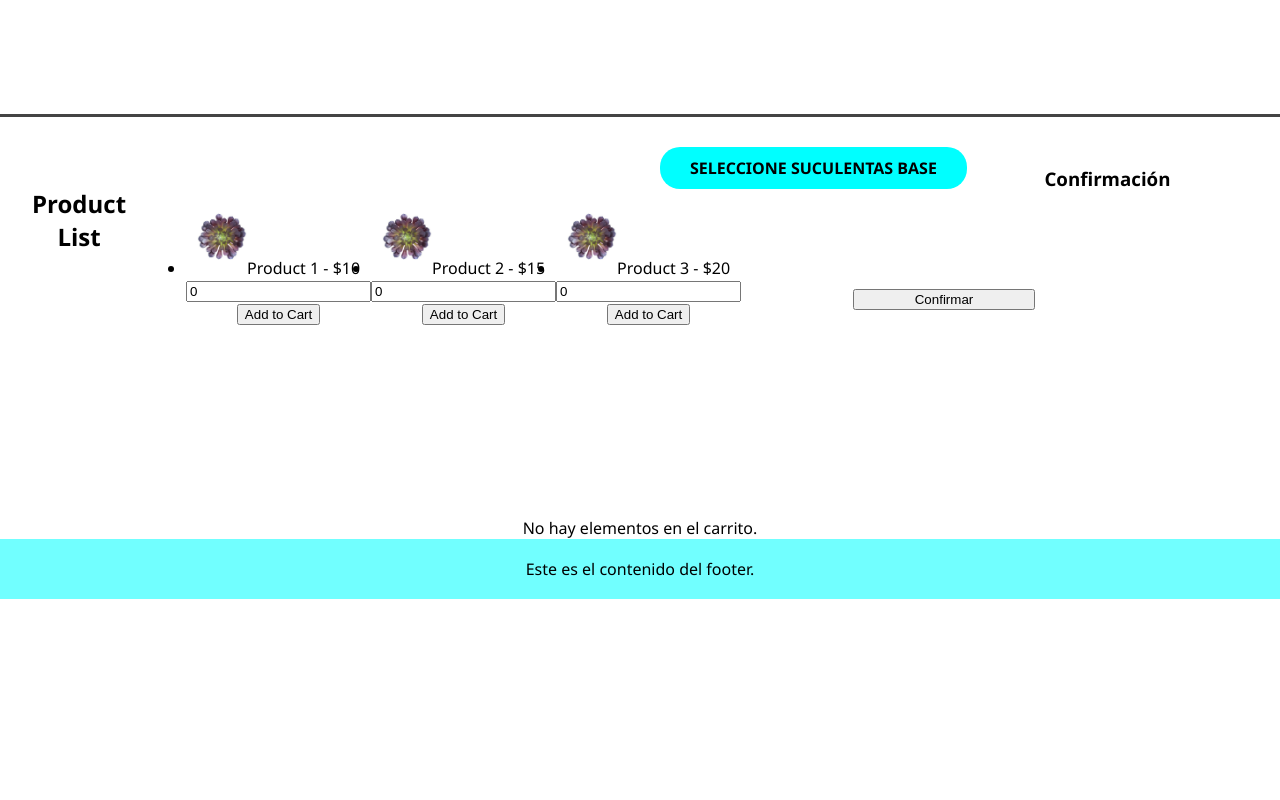
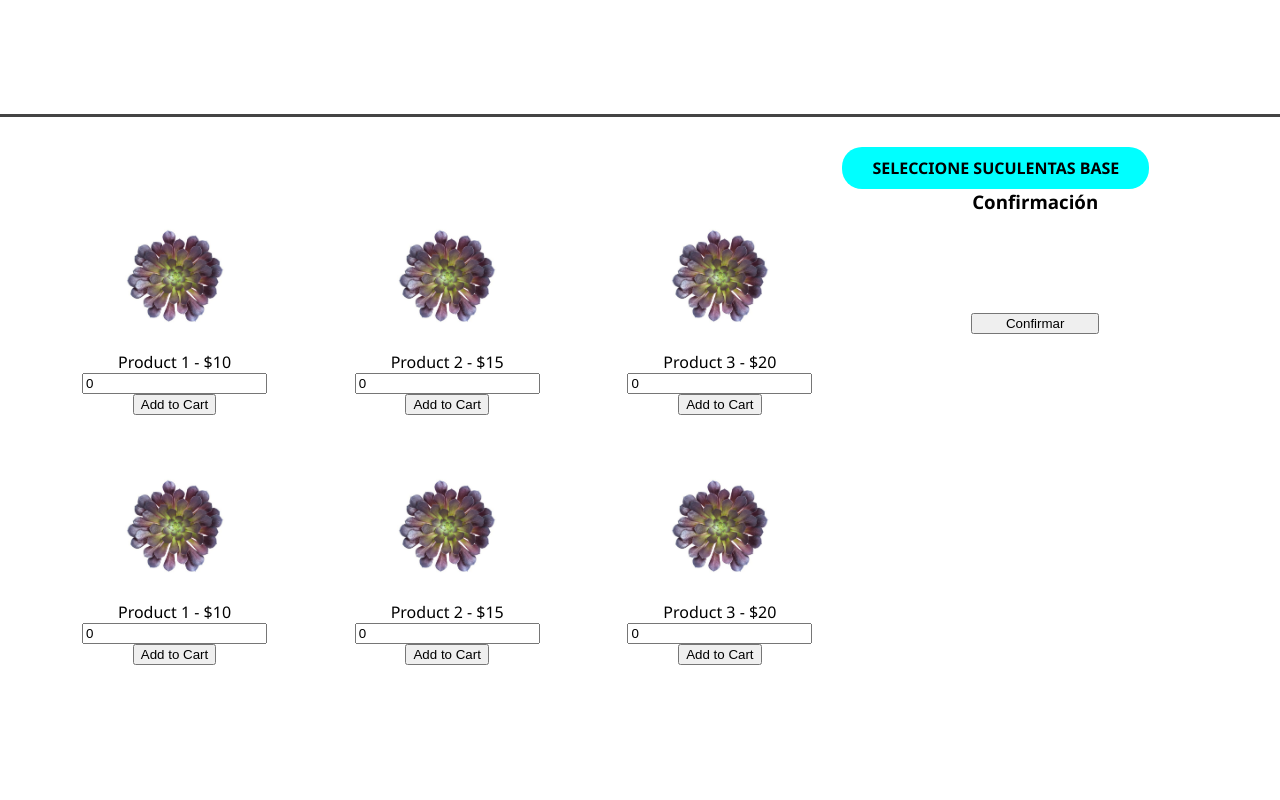
Before and after one commit to sebastianmb/app-suculentas-front, a React (Create React App) app: page / in a window 1280 px wide. Shown: the part 1180-1980 px from the top of the page. Before the commit the page ends 1779 px from the top, so only its background shows below. Built offline with nearby package versions, Linux system fonts and the light colour scheme.

Commit message:
Ajuste distribución productos

```diff
--- a/src/App.css
+++ b/src/App.css
@@ -209,6 +209,15 @@ body {
   border-top: solid #444;
 
 }
+#suculentas-buy {
+  background-color: white;
+  position: relative;
+  height: 800px;
+  width: 100%;
+  border-top: solid #444;
+
+}
+
 
 .center-suculentas {
   width: 95%;
@@ -225,11 +234,11 @@ body {
   display: relative;
 }
 .mostrario {
-  width: 50%;
+  width: 65%;
   height: 100%;
   margin-top: 10px;
   float: left;
-  display: relative;
+  position: relative;
 
 }
 
@@ -249,12 +258,14 @@ body {
 }
 
 .seleccion {
-  width: 50%;
+  width: 35%;
   margin-top: 30px;
   float: right;
   display: block;
 
 }
+
+
 
 .seleccion span {
   position: relative;
@@ -296,6 +307,20 @@ body {
   justify-content: space-evenly;
 
 }
+.btn-pot :hover  {
+  color: #ffffff;
+  background: rgb(76, 154, 154);
+  border: 1px solid rgb(76, 154, 154);
+  text-shadow: 0 0 5px #ffffff,
+              0 0 10px #ffffff,
+              0 0 20px #ffffff;
+  box-shadow: 0 0 5px rgb(76, 154, 154),
+              0 0 20px rgb(76, 154, 154),
+              0 0 50px rgb(76, 154, 154),
+              0 0 100px rgb(0, 128, 128);
+}
+
+
 
 .size-pot img{
 
@@ -328,18 +353,28 @@ body {
 
 .container-products {
   display: flex;
+  flex-wrap: wrap;
   justify-content: space-between;
   align-items: center;
   height: 100%;
+  width: 100%;
+
 }
 
 .item {
-  flex: 1;
+  display: flex;
+  width: auto;
+  flex-direction: column;
+  align-items: center;
+  text-align: center;
+  list-style-type: none;
+  margin: 10px;
 }
 
-.item img{
-  height: inherit;
-  width: 50px;
+.item img {
+
+  width: 100px;
+
 }
 
 /*Footer*/
--- a/src/App.js
+++ b/src/App.js
@@ -57,7 +57,7 @@ function App() {
       <Pot addToCart={addToCart}/>
       {/*plants 1- 2- 3*/}
 
-      <div id='suculentas'>
+      <div id='suculentas-buy'>
         <div className='center-suculentas'>
           <div className='mostrario'>
             <Products addToCart={addToCart}
--- a/src/components/Pot.js
+++ b/src/components/Pot.js
@@ -29,7 +29,7 @@ const Pot = ({ addToCart }) => {
             <span><b>Seleccione el tamaño de matera</b></span>
             <div className='size-pot'>
               {products.map((product) => (
-                <button key={product.id} onClick={() => handleAddToCart(product)}>
+                <button className='btn-pot' key={product.id} onClick={() => handleAddToCart(product)}>
                   <img src={product.image} alt={product.labe} />
                 </button>
 
--- a/src/components/Products.js
+++ b/src/components/Products.js
@@ -8,6 +8,10 @@ const ProductList = ({ addToCart }) => {
         { id: 1, name: 'Product 1', price: 10, quantity: 0, image: suculenta },
         { id: 2, name: 'Product 2', price: 15, quantity: 0, image: suculenta },
         { id: 3, name: 'Product 3', price: 20, quantity: 0, image: suculenta },
+        { id: 4, name: 'Product 1', price: 10, quantity: 0, image: suculenta },
+        { id: 5, name: 'Product 2', price: 15, quantity: 0, image: suculenta },
+        { id: 6, name: 'Product 3', price: 20, quantity: 0, image: suculenta },
+
     ];
 
     const handleQuantityChange = (productId, quantity) => {
@@ -28,7 +32,7 @@ const ProductList = ({ addToCart }) => {
 
     return (
         <div>
-            <h2>Product List</h2>
+
             <ul className='container-products'>
                 {products.map((product) => (
                     <li key={product.id} className='item'>
```
